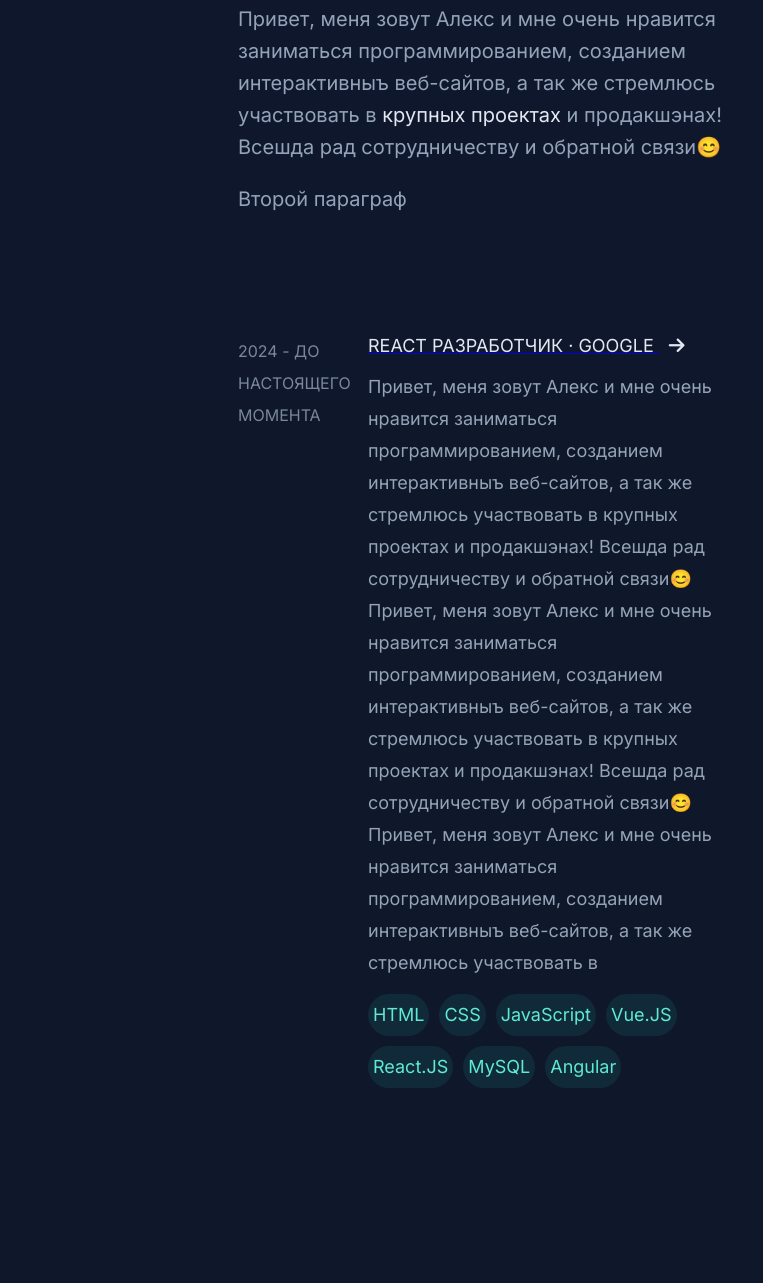
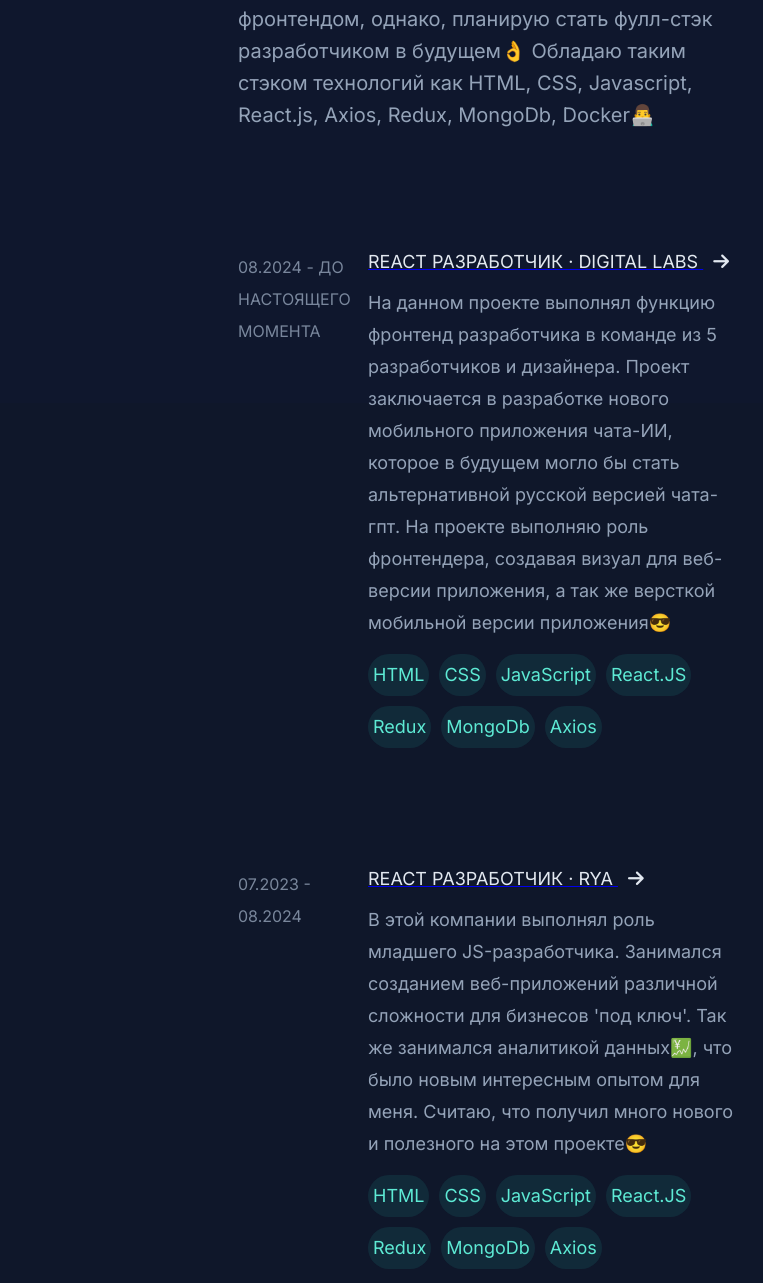
Before and after one commit to RichJsNomad/Business-card-website, a plain HTML site: page index.html in a window 1280 px wide. Shown: the part 397-1680 px from the top of the page, 412-1175 px from the left. Drawn offline with Linux system fonts and the light colour scheme.

Commit message:
Adding full website

```diff
--- a/index.html
+++ b/index.html
@@ -70,23 +70,12 @@
         <div class="about-contents">
           <p>
             Привет, меня зовут Алекс и мне очень нравится заниматься
-            программированием, созданием интерактивныъ веб-сайтов, а так же
-            стремлюсь участвовать в крупных проектах и продакшэнах! Всешда рад
-            сотрудничеству и обратной связи😊 Привет, меня зовут Алекс и мне
-            очень нравится заниматься программированием, созданием интерактивныъ
-            веб-сайтов, а так же стремлюсь участвовать в крупных проектах и
-            продакшэнах! Всешда рад сотрудничеству и обратной связи😊 Привет,
-            меня зовут Алекс и мне очень нравится заниматься программированием,
-            созданием интерактивныъ веб-сайтов, а так же стремлюсь участвовать в
-            <a
-              class="anchor-text"
-              href="https://www.youtube.com/watch?v=Eb3lOiukwAQ&t=3602s"
-              target="blank"
-              >крупных проектах</a
-            >
-            и продакшэнах! Всешда рад сотрудничеству и обратной связи😊
+            программированием, созданием интерактивных веб-сайтов😎. Так же
+            стремлюсь участвовать в крупных проектах и продакшэнах! Всегда рад
+            сотрудничеству и обратной связи😊 Регулярно прохожу стажировки, последняя стажировка состоялась в Технопарке Сколково👨‍💻. Предпочитаю постоянно развиваться и повышать свою квалификацию как веб-разработчика. На данный момент занимаюсь исключительно фронтендом, однако, планирую стать фулл-стэк разработчиком в будущем👌 Обладаю таким стэком технологий как HTML, CSS, Javascript, React.js, Axios, Redux, MongoDb, Docker👨‍💻
+
           </p>
-          <p>Второй параграф</p>
+
         </div>
       </section>
 
@@ -97,26 +86,17 @@
 
         <div class="experience-contents">
           <div class="experience-card">
-            <p class="tenure">2024 - до настоящего момента</p>
+            <p class="tenure">08.2024 - до настоящего момента</p>
 
             <div class="card-column">
               <a href="/">
                 <h3 class="anchor-text card-header">
 
-                  React Разработчик · Google <i class="fa-solid fa-arrow-right anchor-icon "></i>
+                  React Разработчик · Digital Labs <i class="fa-solid fa-arrow-right anchor-icon "></i>
                 </h3>
               </a>
               <p>
-                Привет, меня зовут Алекс и мне очень нравится заниматься
-                программированием, созданием интерактивныъ веб-сайтов, а так же
-                стремлюсь участвовать в крупных проектах и продакшэнах! Всешда
-                рад сотрудничеству и обратной связи😊 Привет, меня зовут Алекс и
-                мне очень нравится заниматься программированием, созданием
-                интерактивныъ веб-сайтов, а так же стремлюсь участвовать в
-                крупных проектах и продакшэнах! Всешда рад сотрудничеству и
-                обратной связи😊 Привет, меня зовут Алекс и мне очень нравится
-                заниматься программированием, созданием интерактивныъ
-                веб-сайтов, а так же стремлюсь участвовать в
+                На данном проекте выполнял функцию фронтенд разработчика в команде из 5 разработчиков и дизайнера. Проект заключается в разработке нового мобильного приложения чата-ИИ, которое в будущем могло бы стать альтернативной русской версией чата-гпт. На проекте выполняю роль фронтендера, создавая визуал для веб-версии приложения, а так же версткой мобильной версии приложения😎
               </p>
 
               <div class="tag-container">
@@ -133,43 +113,34 @@
                 </div>
 
                 <div>
-                  <p class="tag">Vue.JS</p>
-                </div>
-
-                <div>
                   <p class="tag">React.JS</p>
                 </div>
 
                 <div>
-                  <p class="tag">MySQL</p>
+                  <p class="tag">Redux</p>
                 </div>
 
                 <div>
-                  <p class="tag">Angular</p>
+                  <p class="tag">MongoDb</p>
+                </div>
+
+                <div>
+                  <p class="tag">Axios</p>
                 </div>
               </div>
             </div>
           </div>
           <div class="experience-card">
-            <p class="tenure">2024 - до настоящего момента</p>
+            <p class="tenure">07.2023 - 08.2024</p>
 
             <div class="card-column">
               <a href="/">
                 <h3 class="anchor-text card-header">
-                  React Разработчик · Google <i class="fa-solid fa-arrow-right anchor-icon"></i>
+                  React Разработчик · RYA <i class="fa-solid fa-arrow-right anchor-icon"></i>
                 </h3>
               </a>
               <p>
-                Привет, меня зовут Алекс и мне очень нравится заниматься
-                программированием, созданием интерактивныъ веб-сайтов, а так же
-                стремлюсь участвовать в крупных проектах и продакшэнах! Всешда
-                рад сотрудничеству и обратной связи😊 Привет, меня зовут Алекс и
-                мне очень нравится заниматься программированием, созданием
-                интерактивныъ веб-сайтов, а так же стремлюсь участвовать в
-                крупных проектах и продакшэнах! Всешда рад сотрудничеству и
-                обратной связи😊 Привет, меня зовут Алекс и мне очень нравится
-                заниматься программированием, созданием интерактивныъ
-                веб-сайтов, а так же стремлюсь участвовать в
+                В этой компании выполнял роль младшего JS-разработчика. Занимался созданием веб-приложений различной сложности для бизнесов 'под ключ'. Так же занимался аналитикой данных💹, что было новым интересным опытом для меня. Считаю, что получил много нового и полезного на этом проекте😎
               </p>
 
               <div class="tag-container">
@@ -186,43 +157,34 @@
                 </div>
 
                 <div>
-                  <p class="tag">Vue.JS</p>
-                </div>
-
-                <div>
                   <p class="tag">React.JS</p>
                 </div>
 
                 <div>
-                  <p class="tag">MySQL</p>
+                  <p class="tag">Redux</p>
                 </div>
 
                 <div>
-                  <p class="tag">Angular</p>
+                  <p class="tag">MongoDb</p>
+                </div>
+
+                <div>
+                  <p class="tag">Axios</p>
                 </div>
               </div>
             </div>
           </div>
           <div class="experience-card">
-            <p class="tenure">2024 - до настоящего момента</p>
+            <p class="tenure">01.2023 - 05.2023</p>
 
             <div class="card-column">
               <a href="/">
                 <h3 class="anchor-text card-header">
-                  React Разработчик · Google <i class="fa-solid fa-arrow-right anchor-icon"></i>
+                  JS-Разработчик · Курсы программирования <i class="fa-solid fa-arrow-right anchor-icon"></i>
                 </h3>
               </a>
               <p>
-                Привет, меня зовут Алекс и мне очень нравится заниматься
-                программированием, созданием интерактивныъ веб-сайтов, а так же
-                стремлюсь участвовать в крупных проектах и продакшэнах! Всешда
-                рад сотрудничеству и обратной связи😊 Привет, меня зовут Алекс и
-                мне очень нравится заниматься программированием, созданием
-                интерактивныъ веб-сайтов, а так же стремлюсь участвовать в
-                крупных проектах и продакшэнах! Всешда рад сотрудничеству и
-                обратной связи😊 Привет, меня зовут Алекс и мне очень нравится
-                заниматься программированием, созданием интерактивныъ
-                веб-сайтов, а так же стремлюсь участвовать в
+                Проходил обучение на курсах по фронтенд разработке в IT-incubator. Изучал такие технологии HTML, CSS, Javascript, React, Docker, GitHub, Redux. Заложил базу, которая в дальнейшем позволила найти свою первую работу
               </p>
 
               <div class="tag-container">
@@ -239,19 +201,19 @@
                 </div>
 
                 <div>
-                  <p class="tag">Vue.JS</p>
-                </div>
-
-                <div>
                   <p class="tag">React.JS</p>
                 </div>
 
                 <div>
-                  <p class="tag">MySQL</p>
+                  <p class="tag">Redux</p>
                 </div>
 
                 <div>
-                  <p class="tag">Angular</p>
+                  <p class="tag">MongoDb</p>
+                </div>
+
+                <div>
+                  <p class="tag">Axios</p>
                 </div>
               </div>
             </div>
@@ -278,15 +240,9 @@
               </a>
               <p>
                 Привет, меня зовут Алекс и мне очень нравится заниматься
-                программированием, созданием интерактивныъ веб-сайтов, а так же
-                стремлюсь участвовать в крупных проектах и продакшэнах! Всешда
-                рад сотрудничеству и обратной связи😊 Привет, меня зовут Алекс и
-                мне очень нравится заниматься программированием, созданием
-                интерактивныъ веб-сайтов, а так же стремлюсь участвовать в
-                крупных проектах и продакшэнах! Всешда рад сотрудничеству и
-                обратной связи😊 Привет, меня зовут Алекс и мне очень нравится
-                заниматься программированием, созданием интерактивныъ
-                веб-сайтов, а так же стремлюсь участвовать в
+            программированием, созданием интерактивных веб-сайтов😎. Так же
+            стремлюсь участвовать в крупных проектах и продакшэнах! Всегда рад
+            сотрудничеству и обратной связи😊 Регулярно прохожу стажировки, последняя стажировка состоялась в Технопарке Сколково👨‍💻. Предпочитаю постоянно развиваться и повышать свою квалификацию как веб-разработчика. На данный момент занимаюсь исключительно фронтендом, однако, планирую стать фулл-стэк разработчиком в будущем👌 Обладаю таким стэком технологий как HTML, CSS, Javascript, React.js, Axios, Redux, MongoDb, Docker👨‍💻
               </p>
               <a href="/" target="blank" class="anchor-text project-stat-link"
                 ><p><i class="fa-solid fa-star"></i> 635</p></a
@@ -306,19 +262,19 @@
                 </div>
 
                 <div>
-                  <p class="tag">Vue.JS</p>
-                </div>
-
-                <div>
                   <p class="tag">React.JS</p>
                 </div>
 
                 <div>
-                  <p class="tag">MySQL</p>
+                  <p class="tag">Redux</p>
                 </div>
 
                 <div>
-                  <p class="tag">Angular</p>
+                  <p class="tag">MongoDb</p>
+                </div>
+
+                <div>
+                  <p class="tag">Axios</p>
                 </div>
               </div>
             </div>
@@ -336,15 +292,9 @@
               </a>
               <p>
                 Привет, меня зовут Алекс и мне очень нравится заниматься
-                программированием, созданием интерактивныъ веб-сайтов, а так же
-                стремлюсь участвовать в крупных проектах и продакшэнах! Всешда
-                рад сотрудничеству и обратной связи😊 Привет, меня зовут Алекс и
-                мне очень нравится заниматься программированием, созданием
-                интерактивныъ веб-сайтов, а так же стремлюсь участвовать в
-                крупных проектах и продакшэнах! Всешда рад сотрудничеству и
-                обратной связи😊 Привет, меня зовут Алекс и мне очень нравится
-                заниматься программированием, созданием интерактивныъ
-                веб-сайтов, а так же стремлюсь участвовать в
+            программированием, созданием интерактивных веб-сайтов😎. Так же
+            стремлюсь участвовать в крупных проектах и продакшэнах! Всегда рад
+            сотрудничеству и обратной связи😊 Регулярно прохожу стажировки, последняя стажировка состоялась в Технопарке Сколково👨‍💻. Предпочитаю постоянно развиваться и повышать свою квалификацию как веб-разработчика. На данный момент занимаюсь исключительно фронтендом, однако, планирую стать фулл-стэк разработчиком в будущем👌 Обладаю таким стэком технологий как HTML, CSS, Javascript, React.js, Axios, Redux, MongoDb, Docker👨‍💻
               </p>
               <a href="/" target="blank" class="anchor-text project-stat-link"
                 ><p><i class="fa-solid fa-star"></i> 635</p></a
@@ -364,19 +314,19 @@
                 </div>
 
                 <div>
-                  <p class="tag">Vue.JS</p>
-                </div>
-
-                <div>
                   <p class="tag">React.JS</p>
                 </div>
 
                 <div>
-                  <p class="tag">MySQL</p>
+                  <p class="tag">Redux</p>
                 </div>
 
                 <div>
-                  <p class="tag">Angular</p>
+                  <p class="tag">MongoDb</p>
+                </div>
+
+                <div>
+                  <p class="tag">Axios</p>
                 </div>
               </div>
             </div>
```
